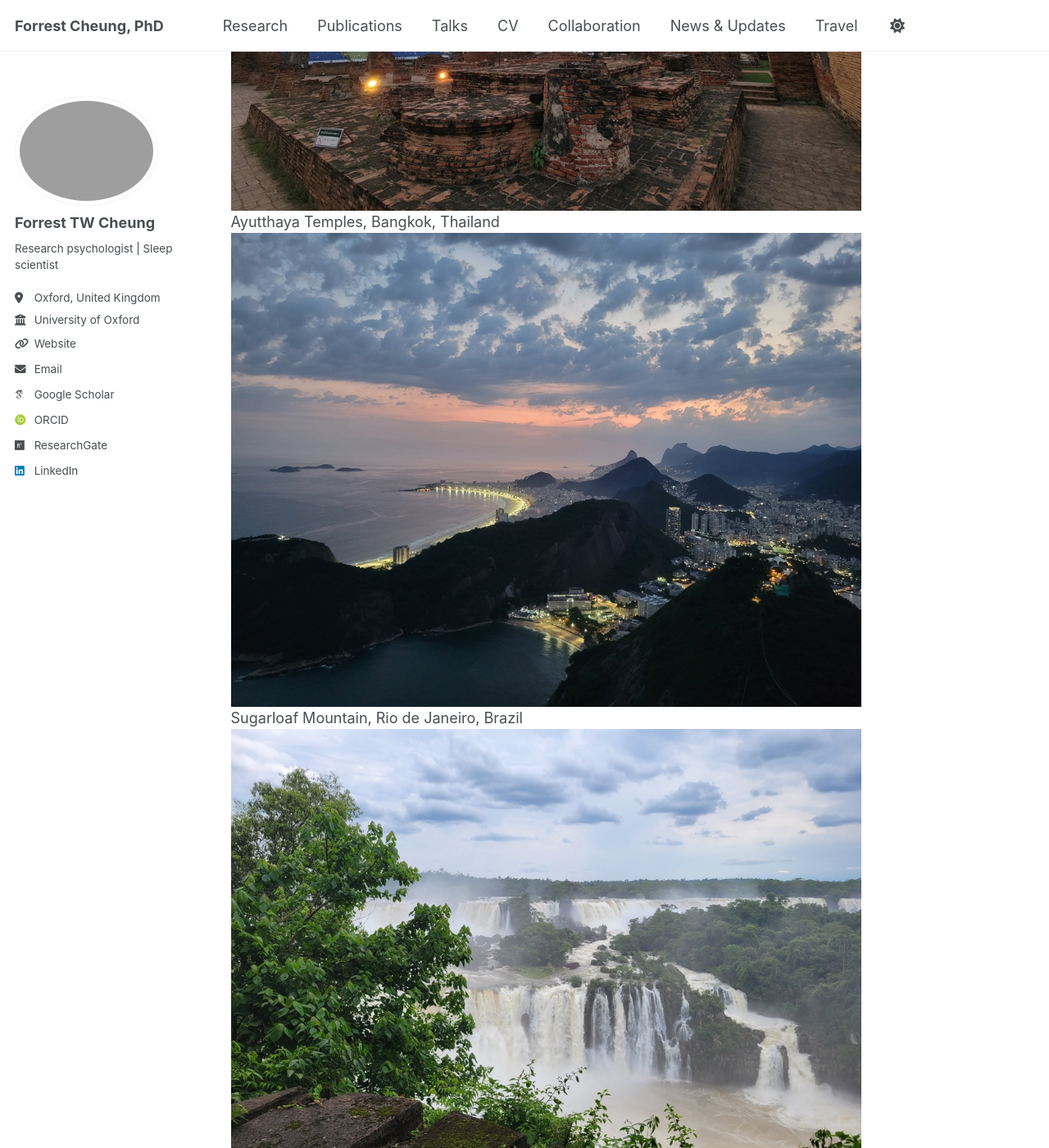
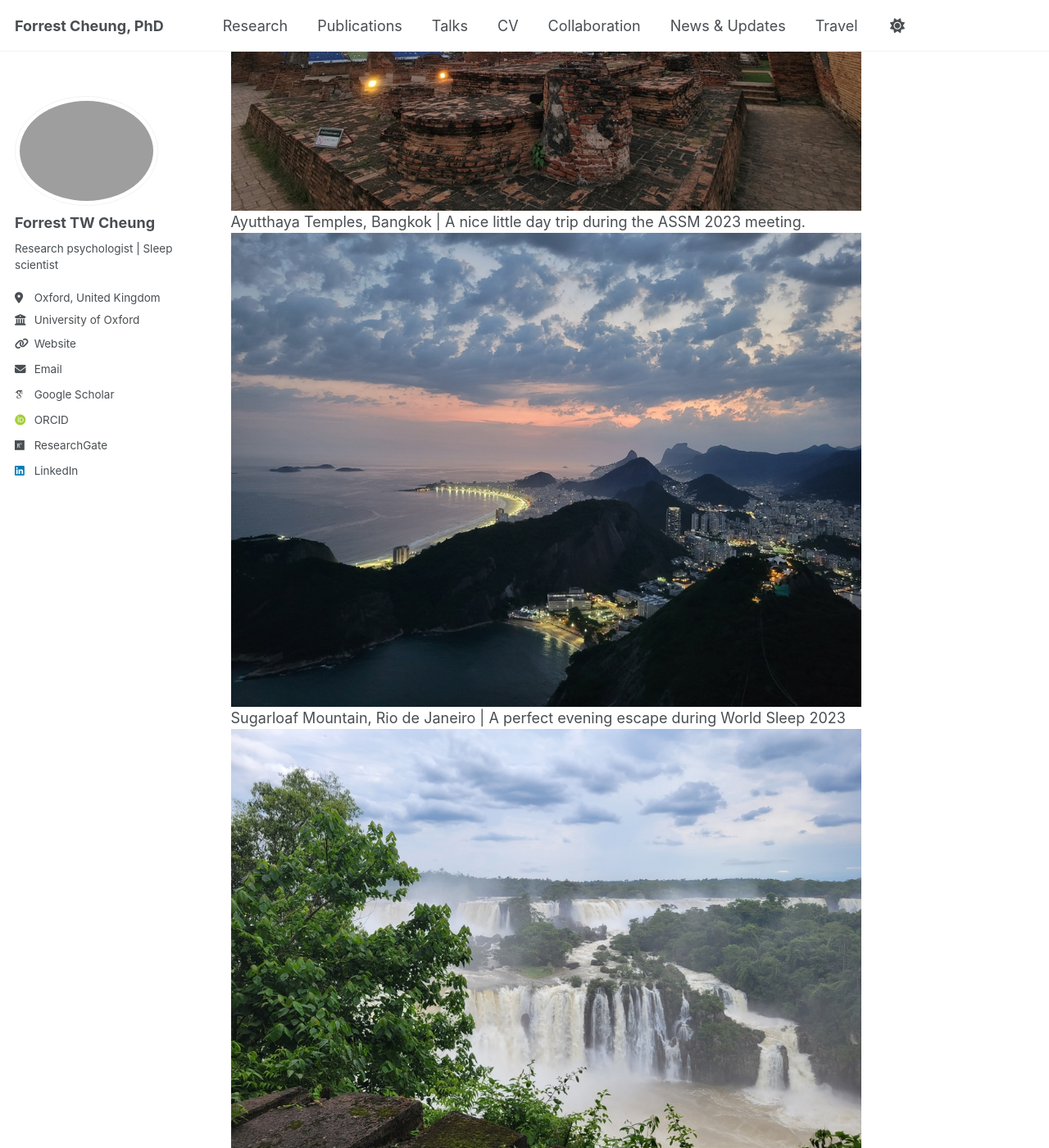
Before and after one commit to forrestcheungtw/forrestcheungtw.github.io, a Jekyll site: the page built from _pages/travel.md, in a window 1280 px wide and 1400 px high, scrolled down 1131 px. Shown: the whole window at 82% size. Built offline with Jekyll 4.4.1, drawn with Linux system fonts in a browser that asks for light colours; some web fonts are replaced; some of the changed text lies outside the part shown.

Commit message:
Updated 3 files via CloudCannon.

```diff
--- a/_data/travel_gallery.yml
+++ b/_data/travel_gallery.yml
@@ -1,10 +1,10 @@
 - file: travel_bangkok1.jpg
-  caption: "Ayutthaya Temples, Bangkok, Thailand"
+  caption: "Ayutthaya Temples, Bangkok | A nice little day trip during the ASSM 2023 meeting."
 - file: travel_brazil1.jpg
-  caption: "Sugarloaf Mountain, Rio de Janeiro, Brazil"
+  caption: "Sugarloaf Mountain, Rio de Janeiro | A perfect evening escape during World Sleep 2023"
 - file: travel_brazil2.jpg
-  caption: "Iguazu Falls, Foz de Iguazu, Brazil"
+  caption: "Iguazu Falls, Foz de Iguazu | Filming location of Happy Together; even more breathtaking in real life"
 - file: travel_easterisland1.jpg
-  caption: "Rano Raraku, Easter Island, Chile"
+  caption: "Rano Raraku, Easter Island | Still in awe of the history and stories behind these moai"
 - file: travel_easterisland2.jpg
-  caption: "Ahu Vai Ure, Easter Island, Chile"
+  caption: "Ahu Vai Ure, Easter Island | That sunset though"
```
